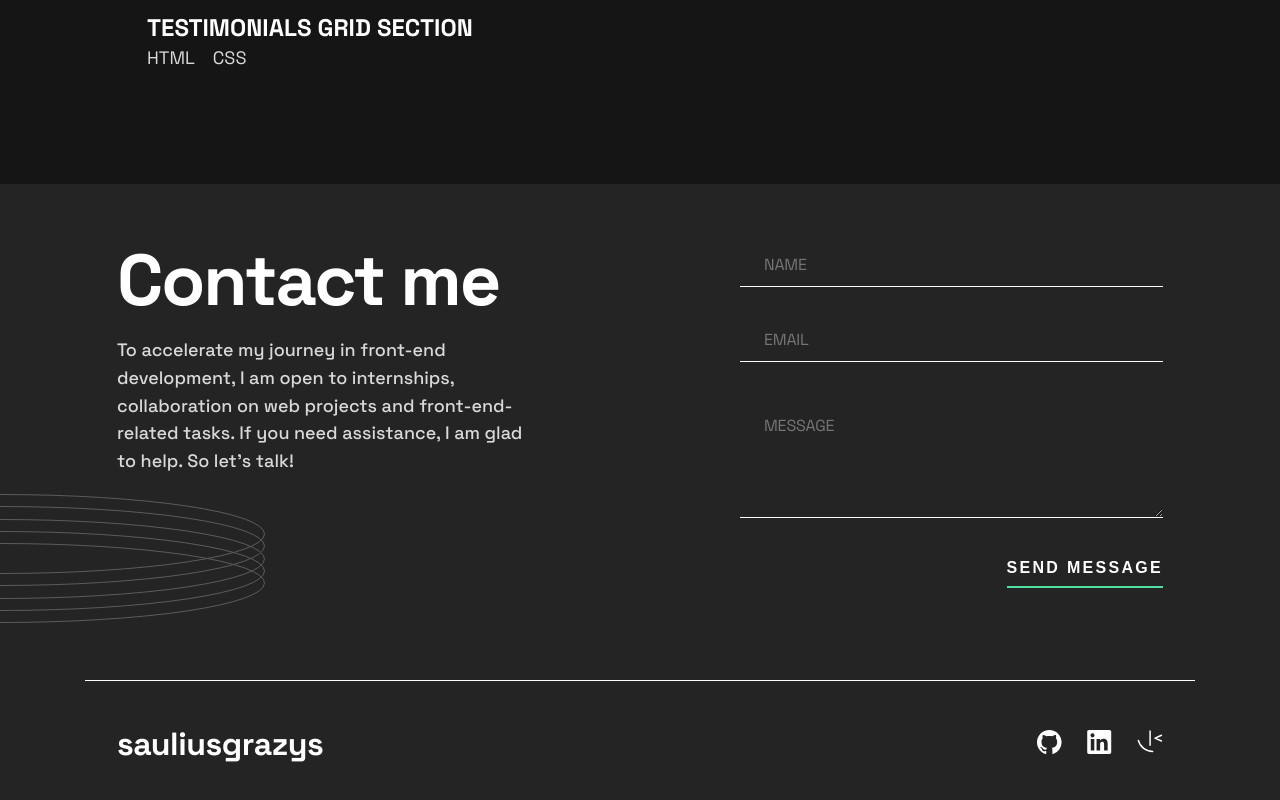
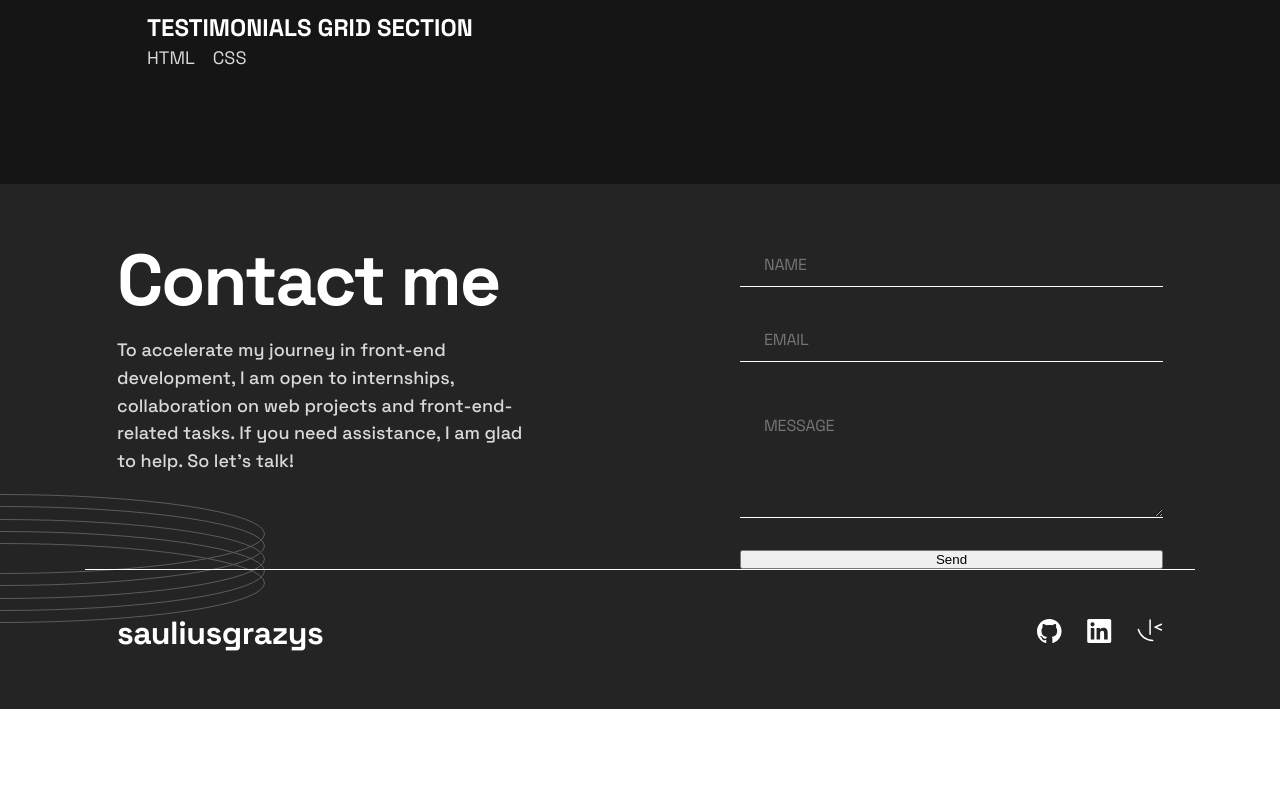
Before and after one commit to sgrazys/portfolio, a React (Create React App) app: page / in a window 1280 px wide. Shown: the part 2840-3640 px from the top of the page. After the commit the page ends 3549 px from the top, so only its background shows below. Built offline with nearby package versions, Linux system fonts and the light colour scheme.

Commit message:
playing around

```diff
--- a/src/components/Form/Form.jsx
+++ b/src/components/Form/Form.jsx
@@ -92,11 +92,7 @@ function Form() {
 					rows='4'
 					name='message'></textarea>
 
-				<button
-					className='btn'
-					type='submit'>
-					Send message
-				</button>
+				<button type='submit'>Send</button>
 			</div>
 			<div className='rings-container'>
 				<Rings />
```
